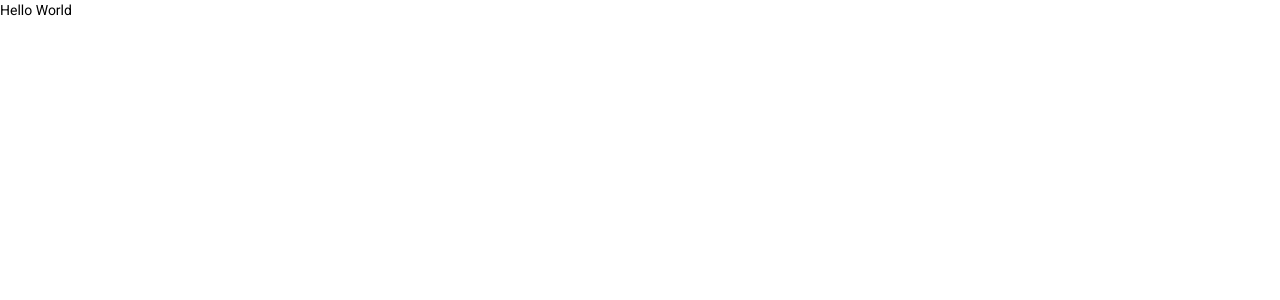
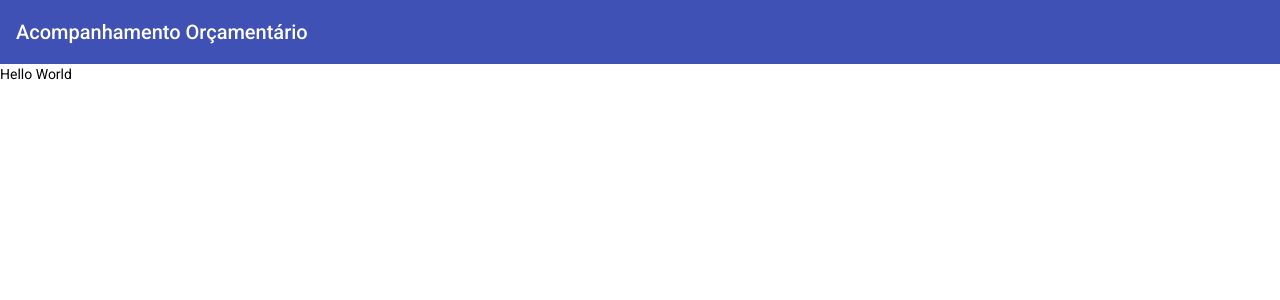
Before and after one commit to NetThor131/ProgWeb-Front, an Angular app: page / in a window 1280 px wide. Shown: the top 300 px of the page. Built offline with nearby package versions, Linux system fonts and the light colour scheme.

Commit message:
Adiciona um cabeçalho na aplicação

```diff
--- a/src/app/app.component.html
+++ b/src/app/app.component.html
@@ -1 +1,5 @@
+<mat-toolbar color="primary">
+  <span>Acompanhamento Orçamentário</span>
+</mat-toolbar>
+
 <div>Hello World</div>
```
Also changed, not shown: src/app/app.module.ts (+7 -7 lines).
